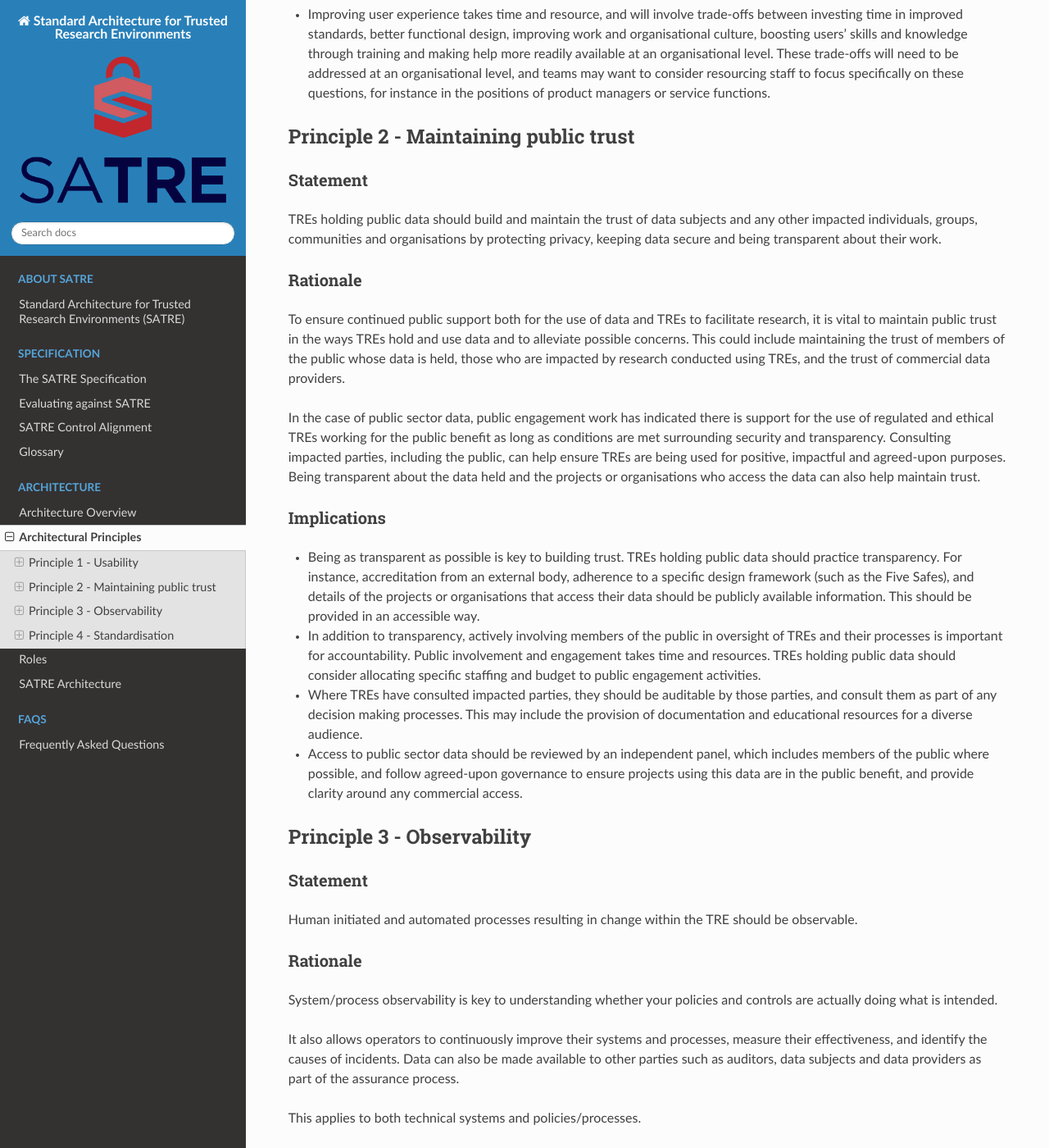
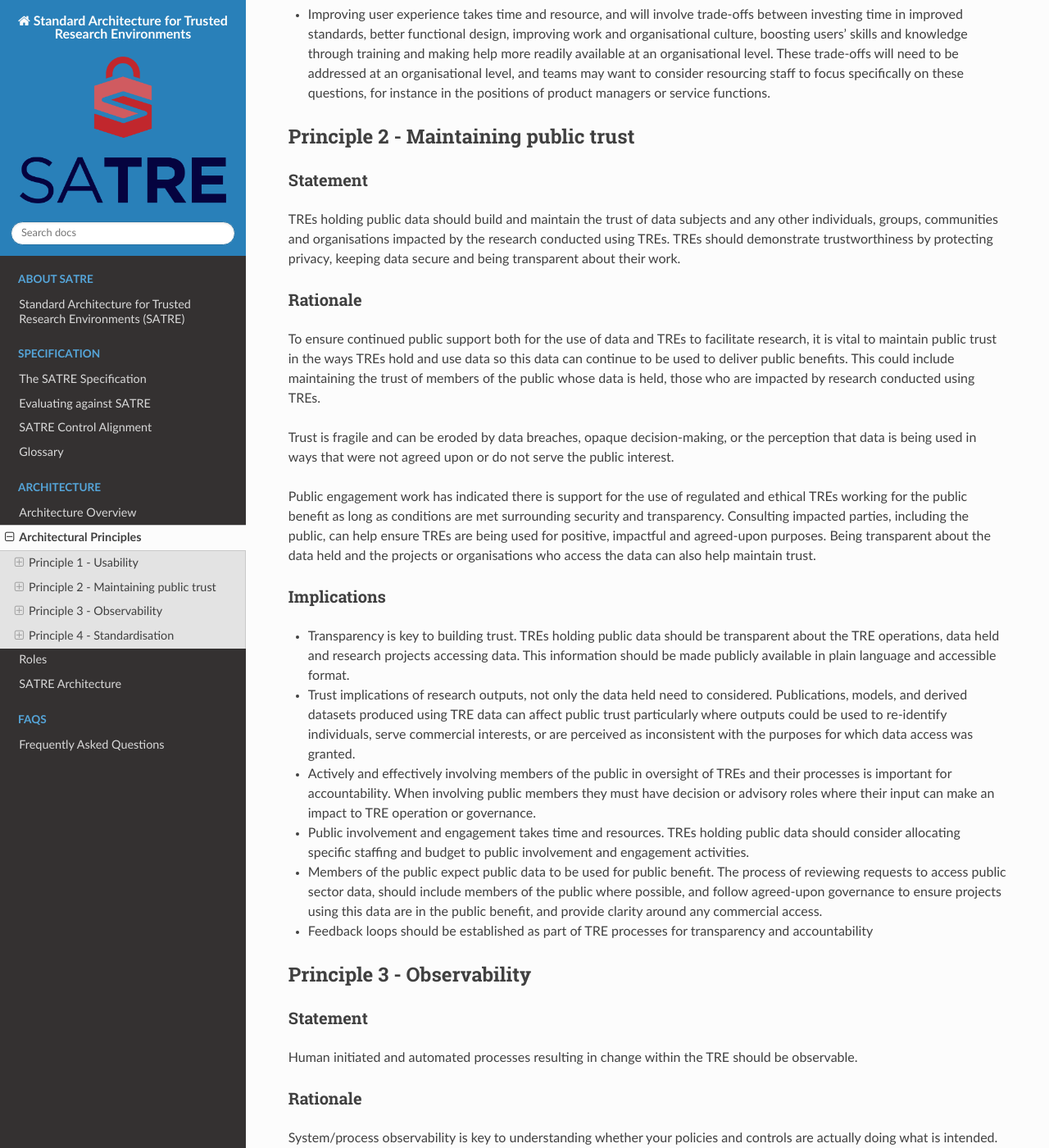
Before and after one commit to sa-tre/satre-specification, a Sphinx documentation site: the page built from docs/source/principles.md, in a window 1280 px wide and 1400 px high, scrolled down 1008 px. Shown: the whole window at 82% size. Built offline with Sphinx 7.4.7 and the Read the Docs theme 3.1.0, drawn with Linux system fonts in a browser that asks for light colours.

Commit message:
updated public trust principle

```diff
--- a/docs/source/principles.md
+++ b/docs/source/principles.md
@@ -43,27 +43,24 @@ The design and configuration of a TRE should allow all individuals involved with
 
 ### Statement
 
-TREs holding public data should build and maintain the trust of data subjects and any other impacted individuals, groups, communities and organisations by protecting privacy, keeping data secure and being transparent about their work.
+TREs holding public data should build and maintain the trust of data subjects and any other individuals, groups, communities and organisations impacted by the research conducted using TREs. TREs should demonstrate trustworthiness by protecting privacy, keeping data secure and being transparent about their work.
 
 ### Rationale
 
-To ensure continued public support both for the use of data and TREs to facilitate research, it is vital to maintain public trust in the ways TREs hold and use data and to alleviate possible concerns.
-This could include maintaining the trust of members of the public whose data is held, those who are impacted by research conducted using TREs, and the trust of commercial data providers.
+To ensure continued public support both for the use of data and TREs to facilitate research, it is vital to maintain public trust in the ways TREs hold and use data so this data can continue to be used to deliver public benefits. This could include maintaining the trust of members of the public whose data is held, those who are impacted by research conducted using TREs.
 
-In the case of public sector data, public engagement work has indicated there is support for the use of regulated and ethical TREs working for the public benefit as long as conditions are met surrounding security and transparency.
-Consulting impacted parties, including the public, can help ensure TREs are being used for positive, impactful and agreed-upon purposes.
-Being transparent about the data held and the projects or organisations who access the data can also help maintain trust.
+Trust is fragile and can be eroded by data breaches, opaque decision-making, or the perception that data is being used in ways that were not agreed upon or do not serve the public interest.
+
+Public engagement work has indicated there is support for the use of regulated and ethical TREs working for the public benefit as long as conditions are met surrounding security and transparency. Consulting impacted parties, including the public, can help ensure TREs are being used for positive, impactful and agreed-upon purposes. Being transparent about the data held and the projects or organisations who access the data can also help maintain trust.
 
 ### Implications
 
-- Being as transparent as possible is key to building trust.
-  TREs holding public data should practice transparency. For instance, accreditation from an external body, adherence to a specific design framework (such as the Five Safes), and details of the projects or organisations that access their data should be publicly available information.
-  This should be provided in an accessible way.
-- In addition to transparency, actively involving members of the public in oversight of TREs and their processes is important for accountability.
-  Public involvement and engagement takes time and resources. TREs holding public data should consider allocating specific staffing and budget to public engagement activities.
-- Where TREs have consulted impacted parties, they should be auditable by those parties, and consult them as part of any decision making processes.
-  This may include the provision of documentation and educational resources for a diverse audience.
-- Access to public sector data should be reviewed by an independent panel, which includes members of the public where possible, and follow agreed-upon governance to ensure projects using this data are in the public benefit, and provide clarity around any commercial access.
+- Transparency is key to building trust. TREs holding public data should be transparent about the TRE operations, data held and research projects accessing data. This information should be made publicly available in plain language and accessible format.
+- Trust implications of research outputs, not only the data held need to considered. Publications, models, and derived datasets produced using TRE data can affect public trust particularly where outputs could be used to re-identify individuals, serve commercial interests, or are perceived as inconsistent with the purposes for which data access was granted.
+- Actively and effectively involving members of the public in oversight of TREs and their processes is important for accountability. When involving public members they must have decision or advisory roles where their input can make an impact to TRE operation or governance.
+- Public involvement and engagement takes time and resources. TREs holding public data should consider allocating specific staffing and budget to public involvement and engagement activities.
+- Members of the public expect public data to be used for public benefit. The process of reviewing requests to access public sector data, should include members of the public where possible, and follow agreed-upon governance to ensure projects using this data are in the public benefit, and provide clarity around any commercial access.
+- Feedback loops should be established as part of TRE processes for transparency and accountability
 
 (principle_observability)=
 
```
